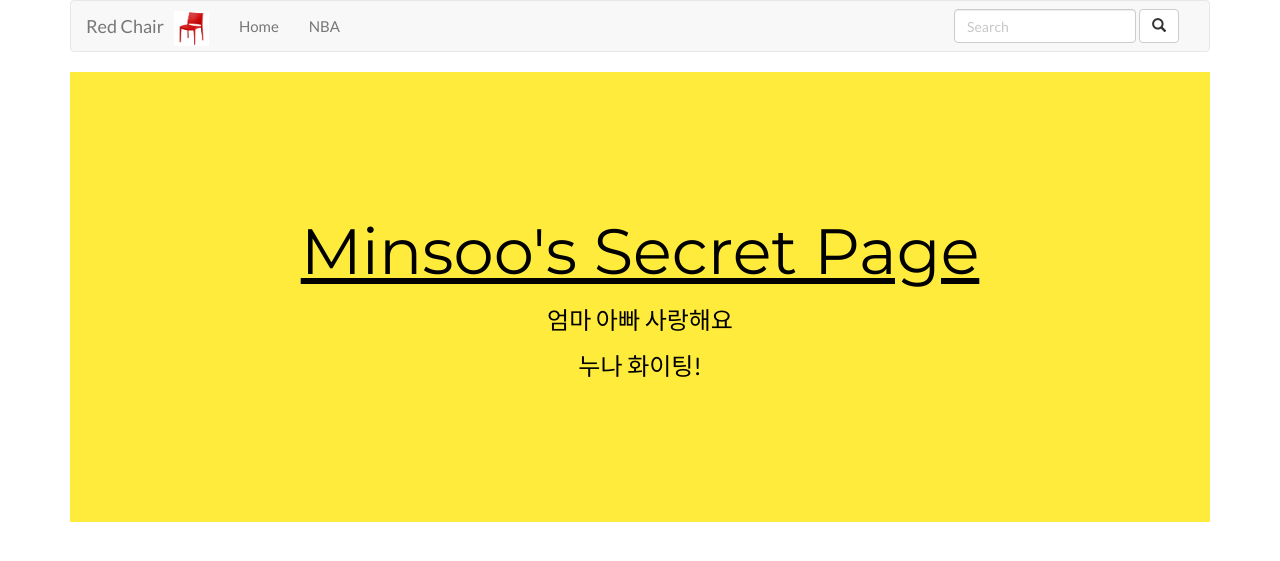
After one commit to pms3817/red-chair, a Node server app: page /minsoo in a window 1280 px wide. The commit adds this page. Shown: the top 561 px of the page. Run offline with Node 20, Linux system fonts and the light colour scheme.

Commit message:
no message

```diff
--- a/app.js
+++ b/app.js
@@ -41,6 +41,11 @@ app.get('/players', function(req, res) {
     res.render('pages/players', {section: 'players'});
 });
 
+//Minsoo's secret page
+app.get('/minsoo', function(req, res) {
+    res.render('pages/minsoo', {section: 'minsoo'});
+});
+
 
 
 app.listen(process.env.PORT || 8080);
--- a/public/css/mystyle.css
+++ b/public/css/mystyle.css
@@ -47,3 +47,8 @@ h1 {
 .first-nav {
   margin-bottom: 0px
 }
+
+.secret a:hover {
+  text-decoration: none;
+  color: black;
+}
--- /dev/null
+++ b/views/pages/minsoo.ejs
@@ -0,0 +1,24 @@
+<!-- views/pages/index.djs -->
+
+<!DOCTYPE html>
+<html lang="en">
+<head>
+    <% include ../partials/head %>
+</head>
+<body class="container">
+
+<header>
+  <% include ../partials/mainNavbar %>
+</header>
+
+<div class="w3-container w3-yellow w3-center" style="padding:128px 16px">
+  <h1 class="w3-margin w3-jumbo">Minsoo's Secret Page</h1>
+  <p class="w3-xlarge">엄마 아빠 사랑해요</p>
+  <p class="w3-xlarge">누나 화이팅!</p>
+
+
+
+
+
+</body>
+</html>
--- a/views/partials/footer.ejs
+++ b/views/partials/footer.ejs
@@ -6,4 +6,4 @@
     }
   </style>
 </head>
-<p>Minsoo Adam Sean Yahya</p>
+<p class="secret"> <a href="/minsoo">Minsoo</a> Adam Sean Yahya</p>
```
